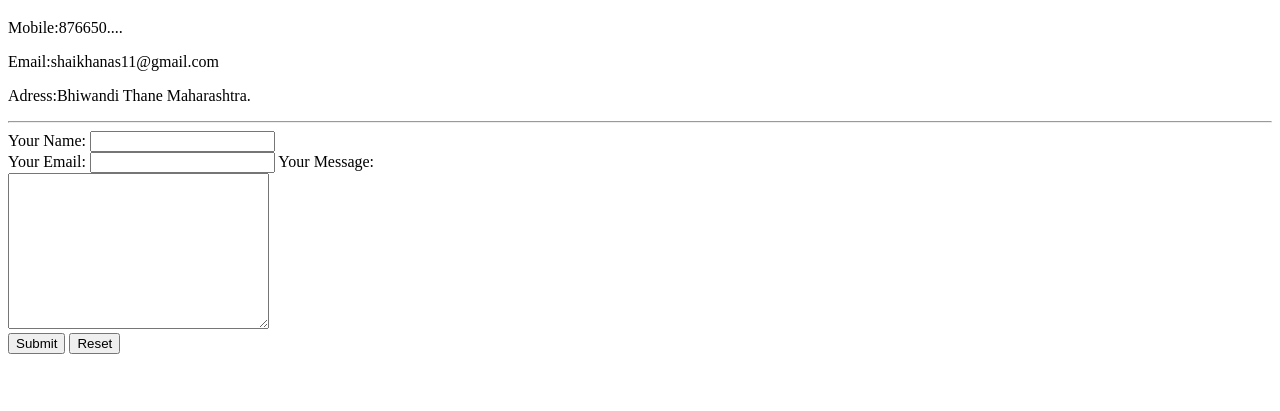
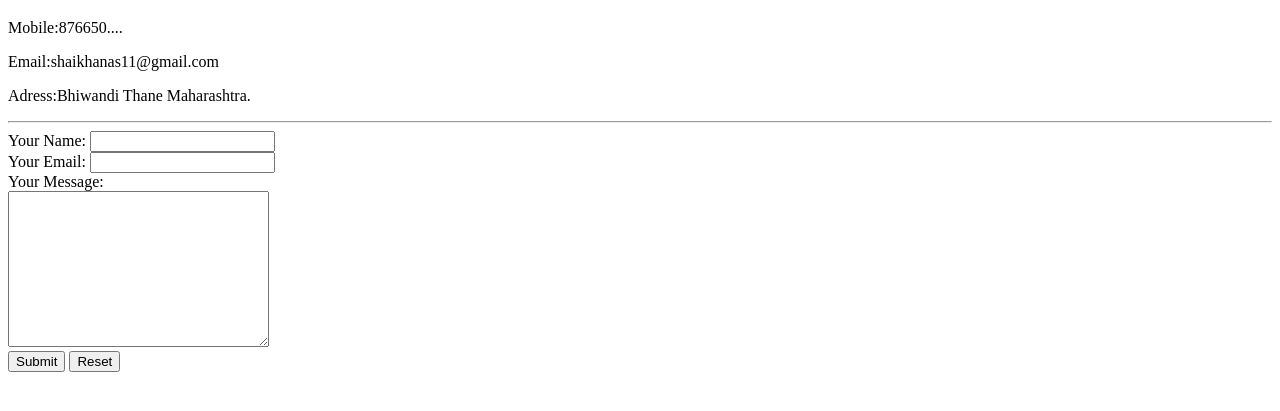
Before and after one commit to Shajrah-Shaikh/cv, a plain HTML site: page contact.html in a window 1280 px wide. Shown: the part 61-472 px from the top of the page. Drawn offline with Linux system fonts and the light colour scheme.

Commit message:
Add files via upload

```diff
--- a/contact.html
+++ b/contact.html
@@ -15,7 +15,7 @@
      <label for="name">Your Name:</label>
       <input type="text" name="yourName" value=""><br>
       <label>Your Email:</label>
-      <input type="text" name="yorEmail" value="">
+      <input type="text" name="yorEmail" value=""><br>
       <label for="name">Your Message:</label><br>
       <textarea name="yourMessage" rows="10" cols="30"></textarea><br>
       <input type="submit" name="" value="Submit">
```
